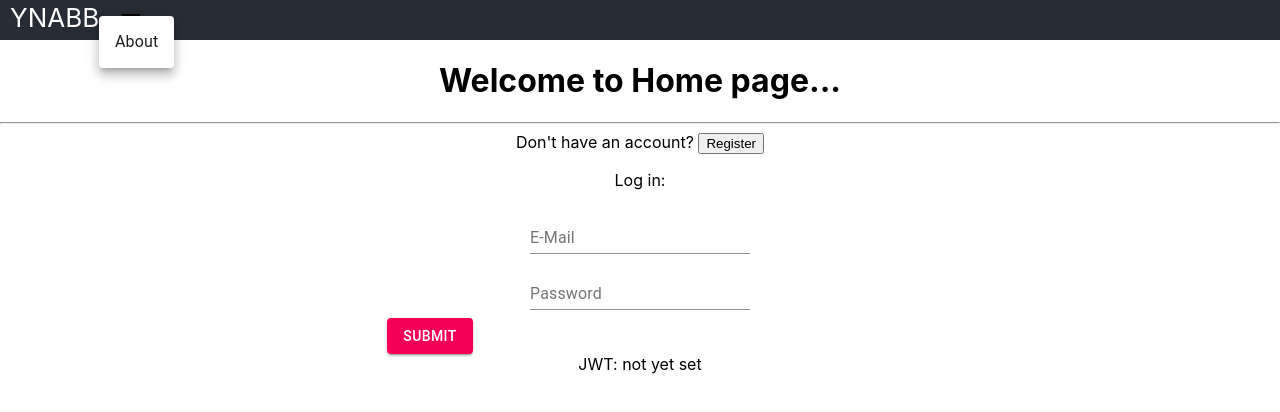
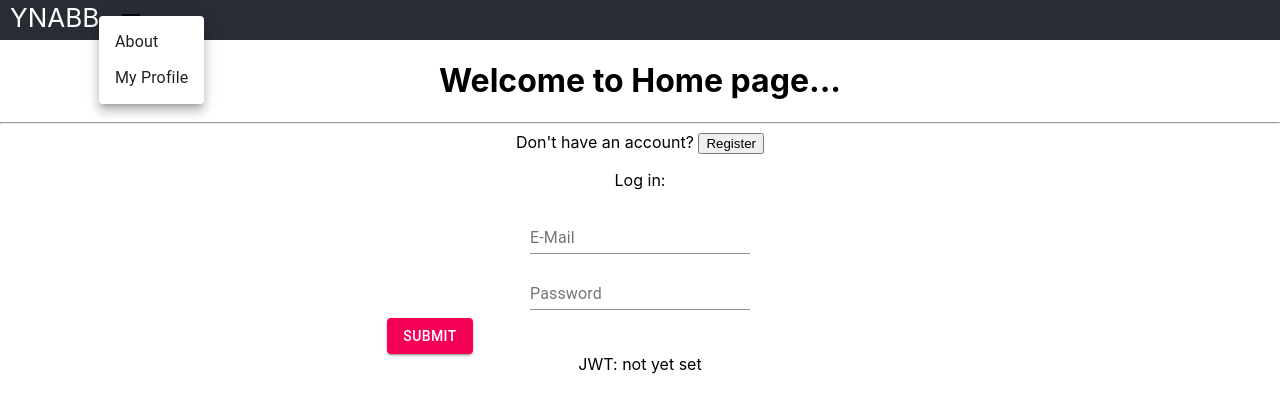
Before and after one commit to Hallocoos/budgeting-app, a React (Create React App) app in the folder frontend/: page /home in a window 1280 px wide. Both pictures are taken after a click on the button 131 px from the left and 20 px from the top of the page. Shown: the top 412 px of the page. Built offline with nearby package versions, Linux system fonts and the light colour scheme.

Commit message:
added menuItems array, with history routes

```diff
--- a/frontend/src/components/navbar.tsx
+++ b/frontend/src/components/navbar.tsx
@@ -1,15 +1,29 @@
 import React from 'react';
 import { Button, Menu, MenuItem } from '@material-ui/core';
 import MenuIcon from '@material-ui/icons/Menu';
+import { useHistory } from 'react-router-dom';
 
 interface NavbarProps {
   title: string;
 }
 
 function Navbar(props: NavbarProps) {
-  // TODO: props: pass menuItems based on logged in status of user
+
   const [anchorEl, setAnchorEl] = React.useState<null | HTMLElement>(null); //shouln't be doing this
-  // const [menuItems, setMenuItems] = React.useState<>();
+  const history = useHistory();
+  // const toLogin = () => history.push('/login');
+  // const toRegister = () => history.push('/register');
+  const menuItems = [
+    {
+      title: 'About',
+      goToRoute: () => history.push('/about')
+    },
+    {
+      title: 'My Profile',
+      goToRoute: () => history.push('/profile')
+    }
+  ];
+
 
   const handleOpen = (e: React.MouseEvent<HTMLButtonElement>) => {
     setAnchorEl(e.currentTarget);
@@ -32,7 +46,11 @@ function Navbar(props: NavbarProps) {
         open={Boolean(anchorEl)}
         onClose={handleClose}
       >
-        <MenuItem>About</MenuItem>
+        {menuItems.map(item => (
+          <MenuItem onClick={()=>{handleClose();item.goToRoute();}} key={item.title}>
+            {item.title}
+          </MenuItem>
+        ))}
       </Menu>
     </div>
   );
```
